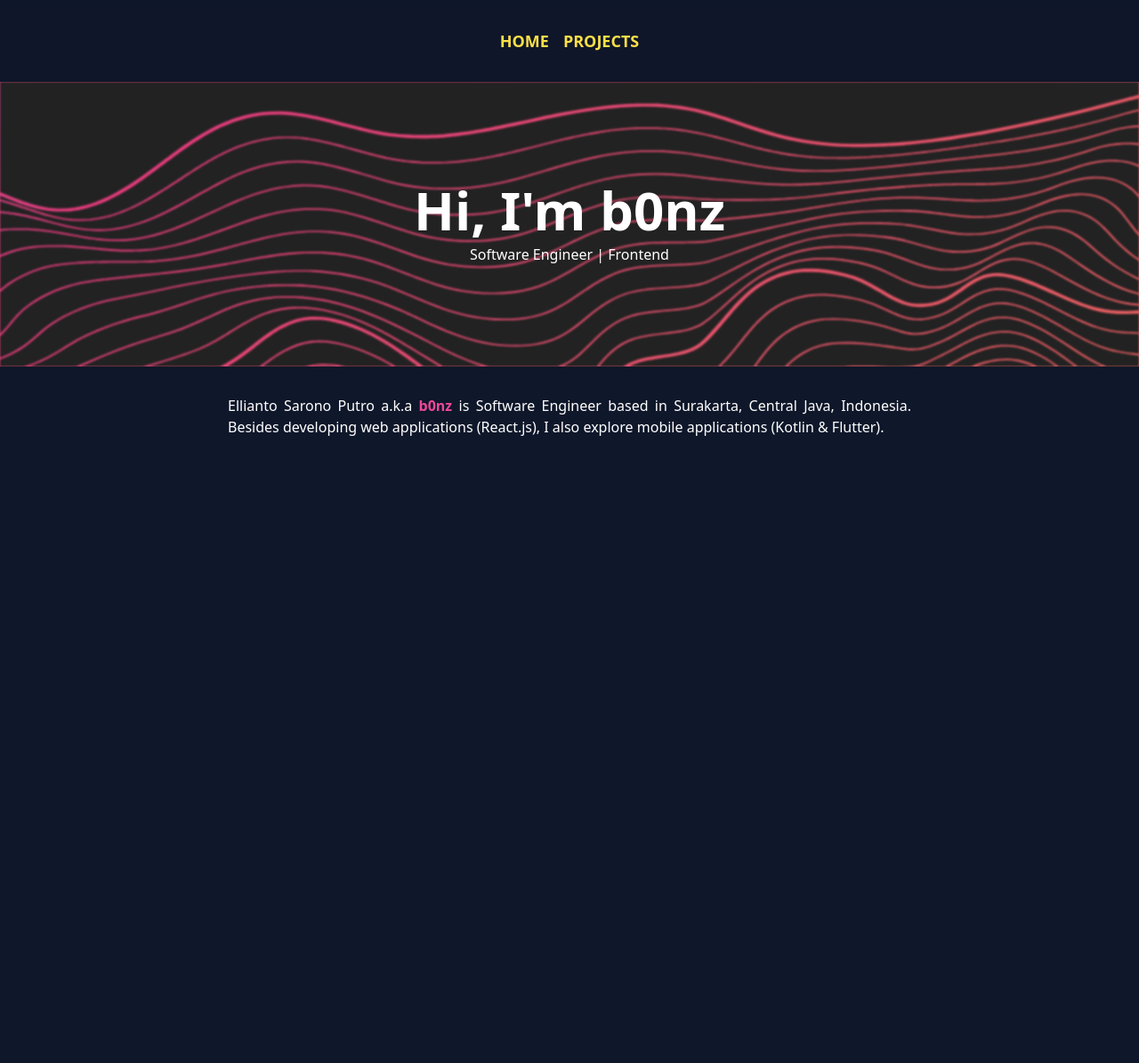
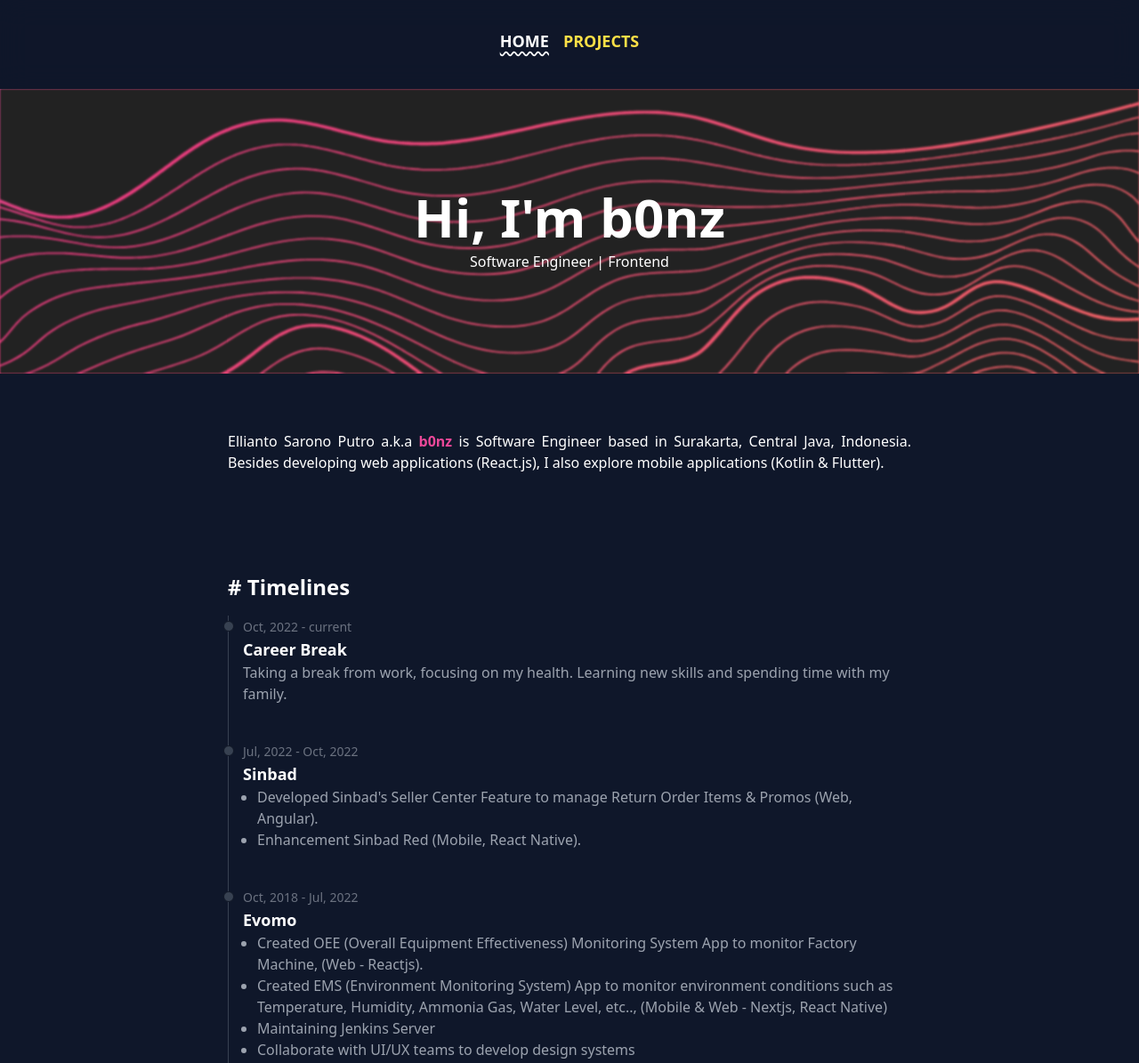
Before and after one commit to b0nz/b0nz.xyz, an Astro site: page / in a window 1280 px wide. Shown: the top 1195 px of the page at 89% size. Before the commit the page ends 800 px from the top, so only its background shows below. Built offline with nearby package versions, Linux system fonts and the light colour scheme; Astro itself is replaced by a stand-in of ours; some icons are missing.

Commit message:
add Timelines & use tailwindcss

```diff
--- a/package.json
+++ b/package.json
@@ -20,6 +20,7 @@
   "dependencies": {
     "@astrojs/tailwind": "^2.1.2",
     "astro-icon": "^0.8.0",
-    "tailwindcss": "^3.0.24"
+    "dayjs": "^1.11.6",
+    "tailwindcss": "^3.2.2"
   }
 }
--- a/src/components/Analytic.astro
+++ b/src/components/Analytic.astro
@@ -4,12 +4,12 @@ export interface Props {
 }
 const { id } = Astro.props;
 ---
+
 <script
   type="text/partytown"
   src={`https://www.googletagmanager.com/gtag/js?id=${id}`}
->
-</script>
-<script type="text/partytown"  define:vars={{id}}>
+></script>
+<script type="text/partytown" define:vars={{ id }}>
   window.dataLayer = window.dataLayer || [];
   function gtag() {
     dataLayer.push(arguments);
--- a/src/components/Hero.astro
+++ b/src/components/Hero.astro
@@ -1,5 +1,5 @@
 <div class="hero">
-  <div class="hero-image" />
+  <div class="hero-image"></div>
   <div class="hero-text">
     <h1>Hi, I'm b0nz</h1>
     <p>Software Engineer | Frontend</p>
--- a/src/components/Layout.astro
+++ b/src/components/Layout.astro
@@ -1,7 +1,7 @@
 ---
-import Analytic from '@components/Analytic.astro';
-import Hotjar from '@components/Hotjar.astro';
-import '@/global.css';
+import Analytic from "@components/Analytic.astro";
+import Hotjar from "@components/Hotjar.astro";
+import "@/global.css";
 
 export interface Props {
   title: string;
--- a/src/components/Nav.astro
+++ b/src/components/Nav.astro
@@ -1,12 +1,17 @@
 ---
+const pathname = new URL(Astro.request.url).pathname;
+const currentPath = pathname.slice(1);
 ---
+
 <nav>
   <ul>
     <li>
-      <a href="/">HOME</a>
+      <a class={currentPath === "" ? "active" : ""} href="/">HOME</a>
     </li>
     <li>
-      <a href="/projects">PROJECTS</a>
+      <a class={currentPath === "projects" ? "active" : ""} href="/projects"
+        >PROJECTS</a
+      >
     </li>
   </ul>
 </nav>
--- /dev/null
+++ b/src/components/Timelines.astro
@@ -0,0 +1,87 @@
+---
+import dayjs from "dayjs";
+
+const timelines = [
+  {
+    start_date: "2022-10-20",
+    end_date: "",
+    is_current: true,
+    title: "Career Break",
+    href: "",
+    description:
+      "Taking a break from work, focusing on my health. Learning new skills and spending time with my family.",
+  },
+  {
+    start_date: "2022-07-26",
+    end_date: "2022-10-20",
+    is_current: false,
+    title: "Sinbad",
+    href: "https://www.sinbad.co.id/",
+    description: `<ul class="list-disc ml-4">
+        <li>Developed Sinbad\'s Seller Center Feature to manage Return Order Items & Promos (Web, Angular).</li>
+        <li>Enhancement Sinbad Red (Mobile, React Native).</li>
+      </ul>`,
+  },
+  {
+    start_date: "2018-10-01",
+    end_date: "2022-07-25",
+    is_current: false,
+    title: "Evomo",
+    href: "https://www.evomo.id/",
+    description: `
+      <ul class="list-disc ml-4">
+        <li>Created OEE (Overall Equipment Effectiveness) Monitoring System App to monitor Factory Machine, (Web - Reactjs).</li>
+        <li>Created EMS (Environment Monitoring System) App to monitor environment conditions such as Temperature, Humidity, Ammonia Gas, Water Level, etc.., (Mobile & Web - Nextjs, React Native)</li>
+        <li>Maintaining Jenkins Server</li>
+        <li>Collaborate with UI/UX teams to develop design systems</li>
+      </ul>
+    `,
+  },
+  {
+    start_date: "2018-08-01",
+    end_date: "2018-10-01",
+    is_current: false,
+    title: "Prosehat",
+    href: "https://www.prosehat.com/",
+    description: `
+      <ul class="list-disc ml-4">
+        <li>Develop a Payment Page with Midtrans Payment Gateway (Web, Vuejs)</li>
+        <li>Integrate Payment Page with Prosehat mobile app (Webview, React Native)</li>
+      </ul>
+    `,
+  },
+];
+---
+
+<div>
+  <h3 class="text-2xl font-bold mb-4"># Timelines</h3>
+  <ol class="relative border-l border-gray-700">
+    {
+      timelines?.map((timeline) => (
+        <li class="mb-10 ml-4">
+          <div class="absolute w-3 h-3 rounded-full mt-1.5 -left-1.5 border border-gray-900 bg-gray-700" />
+          <time class="mb-1 text-sm font-normal leading-none text-gray-500">
+            {`${dayjs(timeline?.start_date).format("MMM, YYYY")} - ${
+              timeline.is_current
+                ? "current"
+                : dayjs(timeline?.end_date).format("MMM, YYYY")
+            }`}
+          </time>
+          <h3 class="text-lg font-semibold text-white">
+            {timeline?.href ? (
+              <a href={timeline?.href} target="_blank">
+                {timeline?.title}
+              </a>
+            ) : (
+              timeline?.title
+            )}
+          </h3>
+          <div
+            class="mb-4 text-base font-normal text-gray-400"
+            set:html={timeline?.description}
+          />
+        </li>
+      ))
+    }
+  </ol>
+</div>
--- a/src/global.css
+++ b/src/global.css
@@ -8,25 +8,34 @@ body {
 
 /* nav */
 nav {
-  @apply sticky backdrop-blur-sm bg-slate-900/80 top-0 z-20 py-6 md:py-8;
+  @apply sticky backdrop-blur-lg bg-slate-900/80 top-0 z-20 py-6 pb-8 md:py-8 md:pb-10;
 }
 nav ul {
   @apply flex justify-center align-middle gap-4;
 }
-nav ul li a{
-  @apply text-yellow-300 text-lg font-bold no-underline hover:underline;
+nav ul li a {
+  @apply text-yellow-300 text-lg font-bold no-underline hover:underline underline-offset-4 decoration-wavy;
+}
+nav ul li a.active {
+  @apply text-white underline;
 }
 /* === */
 
-/* main */
+/* main & content */
 main {
-  @apply mx-auto max-w-screen-md py-8 px-8 md:px-0;
+  @apply mx-auto max-w-screen-md py-16 px-8 md:px-0;
 }
 main p {
   @apply text-justify;
 }
+main .intro a {
+  @apply text-pink-500;
+}
 main a {
-  @apply text-pink-500;
+  @apply text-white hover:text-pink-500;
+}
+.content {
+  @apply flex flex-col gap-16;
 }
 /* === */
 
@@ -48,7 +57,7 @@ main a {
 }
 .hero .hero-image {
   @apply bg-cover bg-repeat absolute w-full h-[40vh] blur-[1.25px];
-  background-image: url('/hero.svg');
+  background-image: url("/hero.svg");
 }
 .hero .hero-text {
   @apply text-center z-10 text-white;
--- a/src/pages/index.astro
+++ b/src/pages/index.astro
@@ -3,14 +3,24 @@ import { Icon } from "astro-icon";
 
 import Hero from "@components/Hero.astro";
 import Layout from "@components/Layout.astro";
-import Nav from "@components/Nav.astro"
+import Nav from "@components/Nav.astro";
+import Timelines from "@/components/Timelines.astro";
 ---
 
 <Layout title="Home">
   <Nav />
   <Hero />
-  <main>
-    <p>Ellianto Sarono Putro a.k.a <a href="https://github.com/b0nz" target="_blank"><strong>b0nz</strong></a> is Software Engineer based in Surakarta, Central Java, Indonesia. Besides developing web applications (React.js), I also explore mobile applications (Kotlin & Flutter).</p>
+  <main class="content">
+    <div>
+      <p class="intro">
+        Ellianto Sarono Putro a.k.a <a
+          href="https://github.com/b0nz"
+          target="_blank"
+          ><strong>b0nz</strong>
+        </a> is Software Engineer based in Surakarta, Central Java, Indonesia. Besides
+        developing web applications (React.js), I also explore mobile applications
+        (Kotlin & Flutter).
+      </p>
       <div class="social">
         <a href="https://www.linkedin.com/in/ellianto" target="_blank">
           <Icon pack="fa" name="linkedin-square" size={18} />
@@ -18,6 +28,11 @@ import Nav from "@components/Nav.astro"
         <a href="https://github.com/b0nz" target="_blank">
           <Icon pack="fa" name="github" size={18} />
         </a>
+        <a href="mailto:hi@b0nz.xyz" target="_blank">
+          <Icon pack="fa" name="envelope" size={18} />
+        </a>
       </div>
+    </div>
+    <Timelines />
   </main>
 </Layout>
--- a/src/pages/projects.astro
+++ b/src/pages/projects.astro
@@ -1,23 +1,11 @@
 ---
 import Layout from "@components/Layout.astro";
-import Nav from "@components/Nav.astro"
+import Nav from "@components/Nav.astro";
 ---
 
 <Layout title="Projects">
   <Nav />
   <main>
-    <p>Soon...</p>
+    <p>Coming Soon</p>
   </main>
 </Layout>
-
-<style>
-  main {
-    margin: auto;
-    padding: 2em;
-    max-width: 60ch;
-  }
-
-  main p {
-    text-align: justify;
-  }
-</style>
```
Also changed, not shown: src/components/Hotjar.astro (+15 -9 lines), tailwind.config.cjs (+6 -6 lines), pnpm-lock.yaml, 1 other file. Lines whose indentation alone changed are shown as unchanged.
